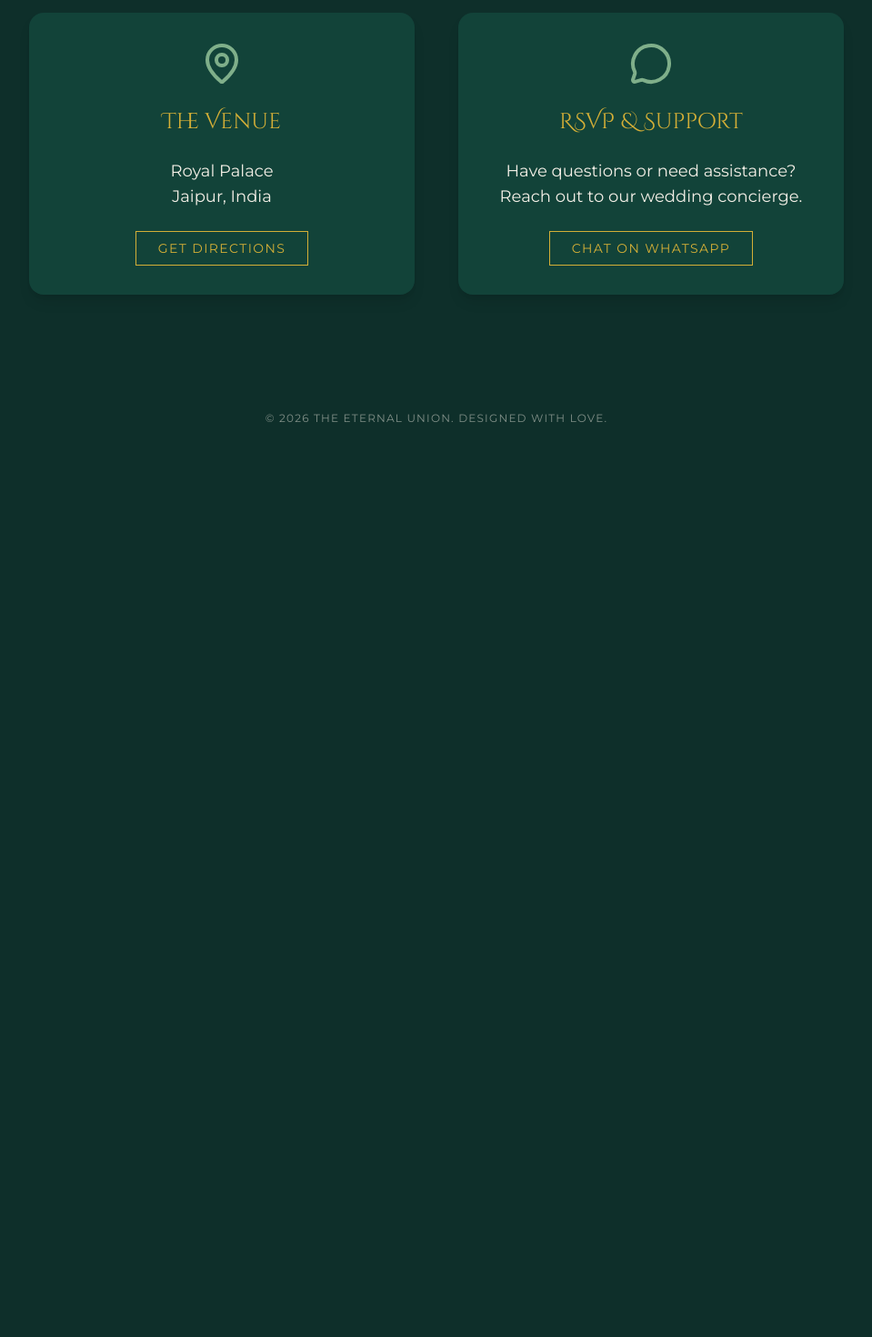
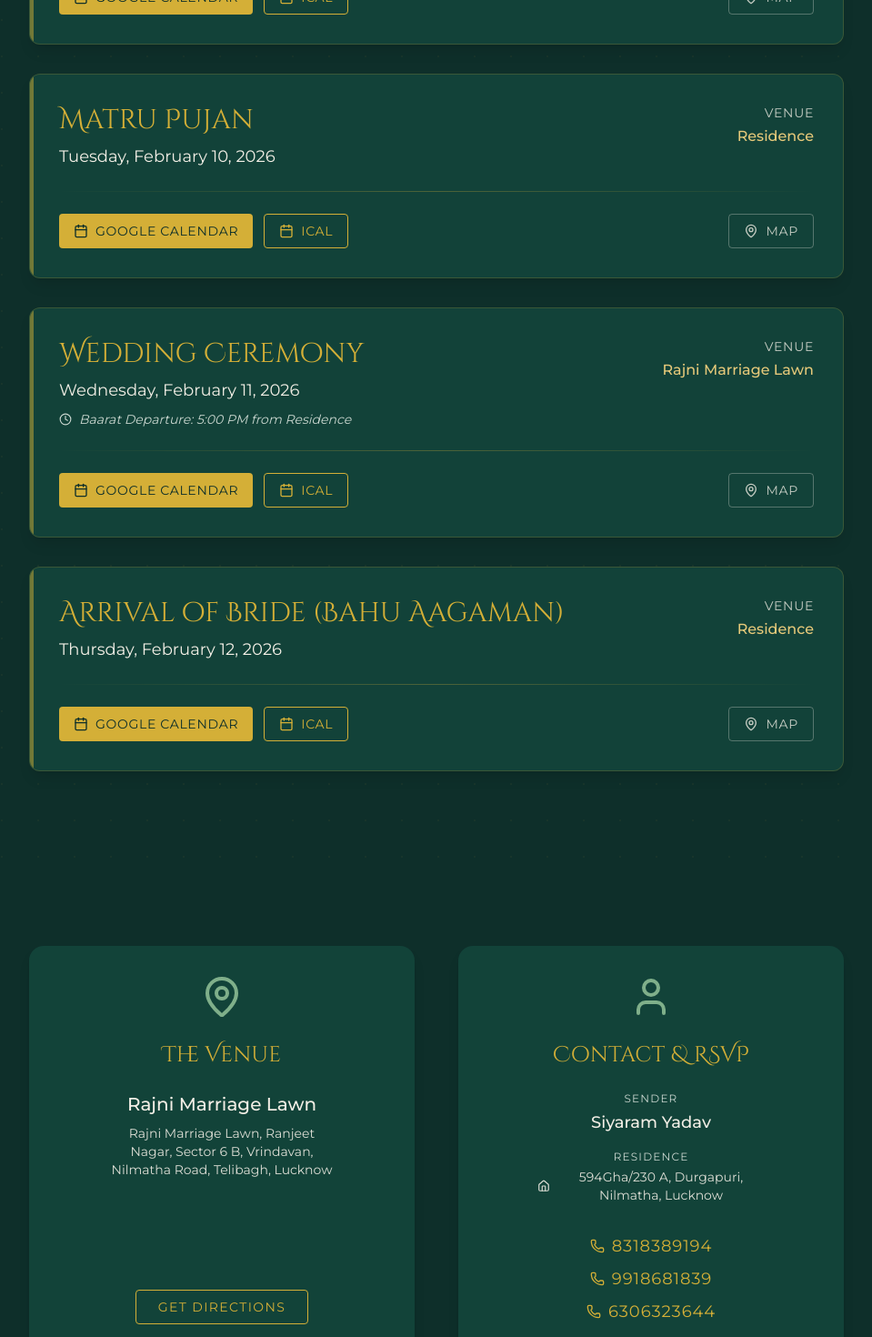
Before and after one commit to Code-shiv-abc/Wedding-Invitation-, a Next.js app: page / in a window 1280 px wide. Shown: the part 1220-2690 px from the top of the page at 91% size, without its empty margins (160-1119 px from the left). Before the commit the page ends 1720 px from the top, so only its background shows below. Built offline with nearby package versions, Linux system fonts and the light colour scheme.

Commit message:
Update wedding details for Sujeet & Sonali with new schedule and venue info
Co-authored-by: Code-shiv-abc <230116397+Code-shiv-abc@users.noreply.github.com>

```diff
--- a/src/components/CalendarSection.tsx
+++ b/src/components/CalendarSection.tsx
@@ -1,43 +1,138 @@
 'use client';
-import { generateICS, getGoogleCalendarUrl } from '@/utils/calendar';
+
+import { motion } from 'framer-motion';
+import { Calendar, MapPin, Clock } from 'lucide-react';
+import { WEDDING_DATA } from '@/utils/wedding-data';
+import { generateICS, getGoogleCalendarUrl, getMapUrl } from '@/utils/calendar';
 import { triggerHaptic } from '@/utils/interactions';
-import { Calendar, Download } from 'lucide-react';
 
-export default function CalendarSection() {
-  const handleDownload = () => {
+const EventCard = ({ event, index }: { event: any, index: number }) => {
+  const venueKey = event.locationType as keyof typeof WEDDING_DATA.venues;
+  const venue = WEDDING_DATA.venues[venueKey];
+
+  // Helper to generate calendar event dates
+  const getEventDates = () => {
+    const dateStr = event.isoDate.replace(/-/g, '');
+    const timeStr = event.startTime ? event.startTime.replace(':', '') + '00' : '100000'; // Default 10 AM
+    // Default duration 4 hours
+    let endHour = parseInt(timeStr.substring(0, 2)) + 4;
+    const endTimeStr = (endHour > 23 ? endHour - 24 : endHour).toString().padStart(2, '0') + timeStr.substring(2);
+
+    return {
+      startTime: `${dateStr}T${timeStr}`,
+      endTime: `${dateStr}T${endTimeStr}`
+    };
+  };
+
+  const { startTime, endTime } = getEventDates();
+
+  const calendarEvent = {
+    title: `${event.title} - ${WEDDING_DATA.groom.name} & ${WEDDING_DATA.bride.name}`,
+    description: event.details || `Join us for the ${event.title}`,
+    location: venue.address,
+    startTime,
+    endTime
+  };
+
+  const handleDownloadICS = () => {
     triggerHaptic();
-    const icsContent = generateICS();
-    const blob = new Blob([icsContent], { type: 'text/calendar;charset=utf-8' });
+    const content = generateICS(calendarEvent);
+    const blob = new Blob([content], { type: 'text/calendar;charset=utf-8' });
     const url = window.URL.createObjectURL(blob);
     const link = document.createElement('a');
     link.href = url;
-    link.setAttribute('download', 'himanshu-anjali-wedding.ics');
+    link.setAttribute('download', `${event.title.replace(/\s+/g, '-')}.ics`);
     document.body.appendChild(link);
     link.click();
     document.body.removeChild(link);
   };
 
   return (
-    <section id="calendar" className="py-24 bg-primary-canvas text-center px-4 relative">
-      <h2 className="text-3xl md:text-5xl text-typography-gold font-serif mb-12">Save the Date</h2>
-      <div className="flex flex-col md:flex-row gap-6 justify-center items-center">
+    <motion.div
+      initial={{ opacity: 0, y: 50 }}
+      whileInView={{ opacity: 1, y: 0 }}
+      viewport={{ once: true, margin: "-50px" }}
+      transition={{ duration: 0.6, delay: index * 0.1 }}
+      className="bg-secondary-surface/90 backdrop-blur-sm p-6 md:p-8 rounded-xl shadow-lg border border-typography-gold/20 flex flex-col gap-4 relative overflow-hidden group"
+    >
+      <div className="absolute top-0 left-0 w-1 h-full bg-typography-gold/50" />
+
+      <div className="flex flex-col md:flex-row md:justify-between md:items-start gap-4">
+        <div>
+          <h3 className="text-2xl md:text-3xl font-serif text-typography-gold mb-2">{event.title}</h3>
+          <p className="text-secondary-ivory font-sans text-lg">{event.date}</p>
+          {event.details && (
+             <p className="text-typography-muted text-sm mt-2 italic flex items-center gap-2">
+               <Clock size={14} />
+               {event.details}
+             </p>
+          )}
+        </div>
+
+        <div className="text-right md:text-right text-left">
+           <p className="text-secondary-ivory/80 text-sm uppercase tracking-wider mb-1">Venue</p>
+           <p className="text-typography-sacred font-medium">{venue.name}</p>
+        </div>
+      </div>
+
+      <div className="h-px w-full bg-gradient-to-r from-transparent via-typography-gold/30 to-transparent my-2" />
+
+      <div className="flex flex-wrap gap-3 mt-auto">
+        <a
+          href={getGoogleCalendarUrl(calendarEvent)}
+          target="_blank"
+          rel="noopener noreferrer"
+          onClick={triggerHaptic}
+          className="flex items-center gap-2 px-4 py-2 bg-typography-gold text-primary-canvas text-sm font-sans uppercase tracking-wider rounded-sm hover:bg-secondary-ivory transition-colors"
+        >
+          <Calendar size={16} /> Google Calendar
+        </a>
+
         <button
-            onClick={handleDownload}
-            className="cursor-pointer flex items-center gap-2 px-8 py-3 border border-typography-gold text-typography-gold hover:bg-typography-gold hover:text-primary-canvas transition-colors duration-300 rounded-sm uppercase tracking-wider font-sans"
+          onClick={handleDownloadICS}
+          className="flex items-center gap-2 px-4 py-2 border border-typography-gold text-typography-gold text-sm font-sans uppercase tracking-wider rounded-sm hover:bg-typography-gold hover:text-primary-canvas transition-colors"
         >
-            <Download size={20} />
-            Apple / Outlook
+          <Calendar size={16} /> iCal
         </button>
+
         <a
-            href={getGoogleCalendarUrl()}
-            onClick={() => triggerHaptic()}
-            target="_blank"
-            rel="noopener noreferrer"
-            className="flex items-center gap-2 px-8 py-3 bg-typography-gold text-primary-canvas hover:bg-secondary-ivory transition-colors duration-300 rounded-sm uppercase tracking-wider font-sans"
+          href={getMapUrl(venue.mapQuery)}
+          target="_blank"
+          rel="noopener noreferrer"
+          onClick={triggerHaptic}
+          className="flex items-center gap-2 px-4 py-2 border border-secondary-ivory/30 text-secondary-ivory/80 text-sm font-sans uppercase tracking-wider rounded-sm hover:bg-secondary-ivory hover:text-primary-canvas transition-colors ml-auto"
         >
-            <Calendar size={20} />
-            Google Calendar
+          <MapPin size={16} /> Map
         </a>
+      </div>
+    </motion.div>
+  );
+};
+
+export default function CalendarSection() {
+  return (
+    <section id="calendar" className="py-24 bg-primary-canvas px-4 relative">
+       {/* Background Pattern */}
+       <div className="absolute inset-0 opacity-5 pointer-events-none"
+            style={{ backgroundImage: 'radial-gradient(circle at 2px 2px, #D4AF37 1px, transparent 0)', backgroundSize: '40px 40px' }}
+       />
+
+      <div className="max-w-4xl mx-auto space-y-12 relative z-10">
+        <motion.div
+            initial={{ opacity: 0 }}
+            whileInView={{ opacity: 1 }}
+            viewport={{ once: true }}
+            className="text-center mb-16"
+        >
+            <h2 className="text-4xl md:text-5xl text-typography-gold font-serif mb-4">Mangalik Karyakram</h2>
+            <p className="text-secondary-ivory font-sans tracking-widest uppercase text-sm">Schedule of Events</p>
+        </motion.div>
+
+        <div className="space-y-8">
+          {WEDDING_DATA.events.map((event, index) => (
+            <EventCard key={index} event={event} index={index} />
+          ))}
+        </div>
       </div>
     </section>
   );
--- a/src/components/Hero.tsx
+++ b/src/components/Hero.tsx
@@ -3,6 +3,7 @@
 import { motion, useScroll, useTransform } from 'framer-motion';
 import { useGuestRecognition } from '@/utils/guest';
 import { ChevronDown } from 'lucide-react';
+import { WEDDING_DATA } from '@/utils/wedding-data';
 
 export default function Hero() {
   const guestName = useGuestRecognition();
@@ -69,7 +70,7 @@ export default function Hero() {
         </motion.h2>
 
         <h1 className="text-6xl md:text-8xl lg:text-9xl font-bold text-typography-sacred drop-shadow-2xl font-serif">
-          Himanshu <br className="md:hidden" /> <span className="text-4xl md:text-6xl align-middle">&</span> Anjali
+          {WEDDING_DATA.groom.name} <br className="md:hidden" /> <span className="text-4xl md:text-6xl align-middle">&</span> {WEDDING_DATA.bride.name}
         </h1>
 
         <div className="w-32 h-[1px] bg-gradient-to-r from-transparent via-accent-divider to-transparent mx-auto my-6" />
@@ -85,7 +86,7 @@ export default function Hero() {
         </motion.div>
 
         <p className="text-sm md:text-lg mt-8 tracking-[0.2em] font-sans text-secondary-ivory uppercase">
-          Sunday, April 26th, 2026
+          {WEDDING_DATA.weddingDate}
         </p>
       </motion.div>
 
--- a/src/components/LogisticsSection.tsx
+++ b/src/components/LogisticsSection.tsx
@@ -1,52 +1,68 @@
 'use client';
-import { MapPin, MessageCircle } from 'lucide-react';
+import { MapPin, Phone, User, Home } from 'lucide-react';
 import { triggerHaptic } from '@/utils/interactions';
-import { useGuestRecognition } from '@/utils/guest';
+import { WEDDING_DATA } from '@/utils/wedding-data';
+import { getMapUrl } from '@/utils/calendar';
 
 export default function LogisticsSection() {
-    const guestName = useGuestRecognition();
-    const mapLink = "https://www.google.com/maps/search/?api=1&query=Royal+Palace,+Jaipur";
-
-    const message = `Namaste, this is ${guestName}. I am excited for the wedding of Himanshu and Anjali!`;
-    const whatsappLink = `https://wa.me/?text=${encodeURIComponent(message)}`;
+    const venue = WEDDING_DATA.venues.wedding;
+    const mapLink = getMapUrl(venue.mapQuery);
 
     return (
         <section className="py-24 bg-primary-canvas text-secondary-ivory px-4">
             <div className="max-w-4xl mx-auto grid grid-cols-1 md:grid-cols-2 gap-12">
-                <div className="text-center space-y-6 bg-secondary-surface/[0.92] p-8 rounded-2xl shadow-lg">
+                {/* Venue Card */}
+                <div className="text-center space-y-6 bg-secondary-surface/[0.92] p-8 rounded-2xl shadow-lg flex flex-col items-center">
                     <MapPin className="w-12 h-12 mx-auto text-accent-icon" />
                     <h3 className="text-2xl font-serif text-typography-gold">The Venue</h3>
-                    <p className="font-sans text-lg text-secondary-ivory">
-                        Royal Palace<br/>
-                        Jaipur, India
-                    </p>
+                    <div className="font-sans text-lg text-secondary-ivory space-y-2">
+                        <p className="font-medium text-xl">{venue.name}</p>
+                        <p className="text-sm opacity-90 max-w-[250px] mx-auto">{venue.address}</p>
+                    </div>
                     <a
                         href={mapLink}
                         onClick={() => triggerHaptic()}
                         target="_blank"
                         rel="noopener noreferrer"
-                        className="inline-block px-6 py-2 border border-typography-gold text-typography-gold hover:bg-typography-gold hover:text-primary-canvas transition-colors uppercase tracking-widest text-sm font-sans"
+                        className="mt-auto inline-block px-6 py-2 border border-typography-gold text-typography-gold hover:bg-typography-gold hover:text-primary-canvas transition-colors uppercase tracking-widest text-sm font-sans rounded-sm"
                     >
                         Get Directions
                     </a>
                 </div>
 
-                 <div className="text-center space-y-6 bg-secondary-surface/[0.92] p-8 rounded-2xl shadow-lg">
-                    <MessageCircle className="w-12 h-12 mx-auto text-accent-icon" />
-                    <h3 className="text-2xl font-serif text-typography-gold">RSVP & Support</h3>
-                    <p className="font-sans text-lg text-secondary-ivory">
-                        Have questions or need assistance?<br/>
-                        Reach out to our wedding concierge.
-                    </p>
-                    <a
-                        href={whatsappLink}
-                        onClick={() => triggerHaptic()}
-                        target="_blank"
-                        rel="noopener noreferrer"
-                         className="inline-block px-6 py-2 border border-typography-gold text-typography-gold hover:bg-typography-gold hover:text-primary-canvas transition-colors uppercase tracking-widest text-sm font-sans"
-                    >
-                        Chat on WhatsApp
-                    </a>
+                {/* Contact Card */}
+                 <div className="text-center space-y-6 bg-secondary-surface/[0.92] p-8 rounded-2xl shadow-lg flex flex-col items-center">
+                    <User className="w-12 h-12 mx-auto text-accent-icon" />
+                    <h3 className="text-2xl font-serif text-typography-gold">Contact & RSVP</h3>
+
+                    <div className="font-sans text-secondary-ivory space-y-4 w-full">
+                        <div>
+                            <p className="text-typography-muted text-xs uppercase tracking-widest mb-1">Sender</p>
+                            <p className="text-lg font-medium">{WEDDING_DATA.contact.sender}</p>
+                        </div>
+
+                        <div>
+                            <p className="text-typography-muted text-xs uppercase tracking-widest mb-1">Residence</p>
+                            <p className="text-sm opacity-90 max-w-[250px] mx-auto flex items-center justify-center gap-2">
+                                <Home size={14} className="shrink-0" />
+                                {WEDDING_DATA.contact.address}
+                            </p>
+                        </div>
+
+                        <div className="pt-4 space-y-2">
+                            {WEDDING_DATA.contact.phones.map((phone) => (
+                                <a
+                                    key={phone}
+                                    href={`tel:+91${phone}`}
+                                    onClick={() => triggerHaptic()}
+                                    className="flex items-center justify-center gap-2 text-typography-gold hover:text-white transition-colors"
+                                >
+                                    <Phone size={16} />
+                                    <span className="text-lg tracking-wider">{phone}</span>
+                                </a>
+                            ))}
+                        </div>
+                    </div>
                 </div>
             </div>
         </section>
--- a/src/utils/calendar.ts
+++ b/src/utils/calendar.ts
@@ -1,17 +1,19 @@
-export const WEDDING_DETAILS = {
-  title: "The Eternal Union: Himanshu & Anjali",
-  description: "We cordially invite you to celebrate the wedding of Himanshu & Anjali. Your presence will add to our joy.",
-  location: "Royal Palace, Jaipur",
-  startTime: "20260426T100000",
-  endTime: "20260426T140000",
+import { WEDDING_DATA } from './wedding-data';
+
+type EventDetails = {
+  title: string;
+  description: string;
+  location: string;
+  startTime: string; // YYYYMMDDTHHMMSS format
+  endTime: string;   // YYYYMMDDTHHMMSS format
 };
 
-export function generateICS() {
-  const { title, description, location, startTime, endTime } = WEDDING_DETAILS;
+export function generateICS(event: EventDetails) {
+  const { title, description, location, startTime, endTime } = event;
 
   return `BEGIN:VCALENDAR
 VERSION:2.0
-PRODID:-//HimanshuAnjali//Wedding//EN
+PRODID:-//SujeetSonali//Wedding//EN
 CALSCALE:GREGORIAN
 BEGIN:VEVENT
 SUMMARY:${title}
@@ -23,15 +25,15 @@ STATUS:CONFIRMED
 SEQUENCE:0
 BEGIN:VALARM
 TRIGGER:-PT2H
-DESCRIPTION:Wedding Reminder
+DESCRIPTION:Wedding Event Reminder
 ACTION:DISPLAY
 END:VALARM
 END:VEVENT
 END:VCALENDAR`.trim();
 }
 
-export function getGoogleCalendarUrl() {
-   const { title, description, location, startTime, endTime } = WEDDING_DETAILS;
+export function getGoogleCalendarUrl(event: EventDetails) {
+   const { title, description, location, startTime, endTime } = event;
    const baseUrl = "https://calendar.google.com/calendar/render";
    const params = new URLSearchParams({
      action: "TEMPLATE",
@@ -42,3 +44,7 @@ export function getGoogleCalendarUrl() {
    });
    return `${baseUrl}?${params.toString()}`;
 }
+
+export function getMapUrl(query: string) {
+    return `https://www.google.com/maps/search/?api=1&query=${encodeURIComponent(query)}`;
+}
--- /dev/null
+++ b/src/utils/wedding-data.ts
@@ -0,0 +1,58 @@
+export const WEDDING_DATA = {
+  groom: {
+    name: "Sujeet Kumar",
+    title: "Chi. Sujeet Kumar",
+    parents: "Son of Siyaram Yadav, Grandson of Jaylal Yadav",
+  },
+  bride: {
+    name: "Sonali",
+    title: "Ayu. Sonali",
+    parents: "Daughter of Late Surya Swarup",
+  },
+  weddingDate: "Wednesday, February 11, 2026",
+  venues: {
+    residence: {
+      name: "Residence",
+      address: "594Gha/230 A, Durgapuri, Nilmatha, Lucknow",
+      mapQuery: "594Gha/230 A, Durgapuri, Nilmatha, Lucknow",
+    },
+    wedding: {
+      name: "Rajni Marriage Lawn",
+      address: "Rajni Marriage Lawn, Ranjeet Nagar, Sector 6 B, Vrindavan, Nilmatha Road, Telibagh, Lucknow",
+      mapQuery: "Rajni Marriage Lawn, Ranjeet Nagar, Sector 6 B, Vrindavan, Nilmatha Road, Telibagh, Lucknow",
+    },
+  },
+  events: [
+    {
+      title: "Tel Pujan",
+      date: "Monday, February 9, 2026",
+      isoDate: "2026-02-09",
+      locationType: "residence", // key to look up in venues
+    },
+    {
+      title: "Matru Pujan",
+      date: "Tuesday, February 10, 2026",
+      isoDate: "2026-02-10",
+      locationType: "residence",
+    },
+    {
+      title: "Wedding Ceremony",
+      date: "Wednesday, February 11, 2026",
+      isoDate: "2026-02-11",
+      locationType: "wedding",
+      details: "Baarat Departure: 5:00 PM from Residence",
+      startTime: "17:00", // 5 PM for Calendar
+    },
+    {
+      title: "Arrival of Bride (Bahu Aagaman)",
+      date: "Thursday, February 12, 2026",
+      isoDate: "2026-02-12",
+      locationType: "residence",
+    },
+  ],
+  contact: {
+    sender: "Siyaram Yadav",
+    address: "594Gha/230 A, Durgapuri, Nilmatha, Lucknow",
+    phones: ["8318389194", "9918681839", "6306323644"],
+  },
+};
```
Also changed, not shown: 1 other file (tests, documents, lock files or other folders).
